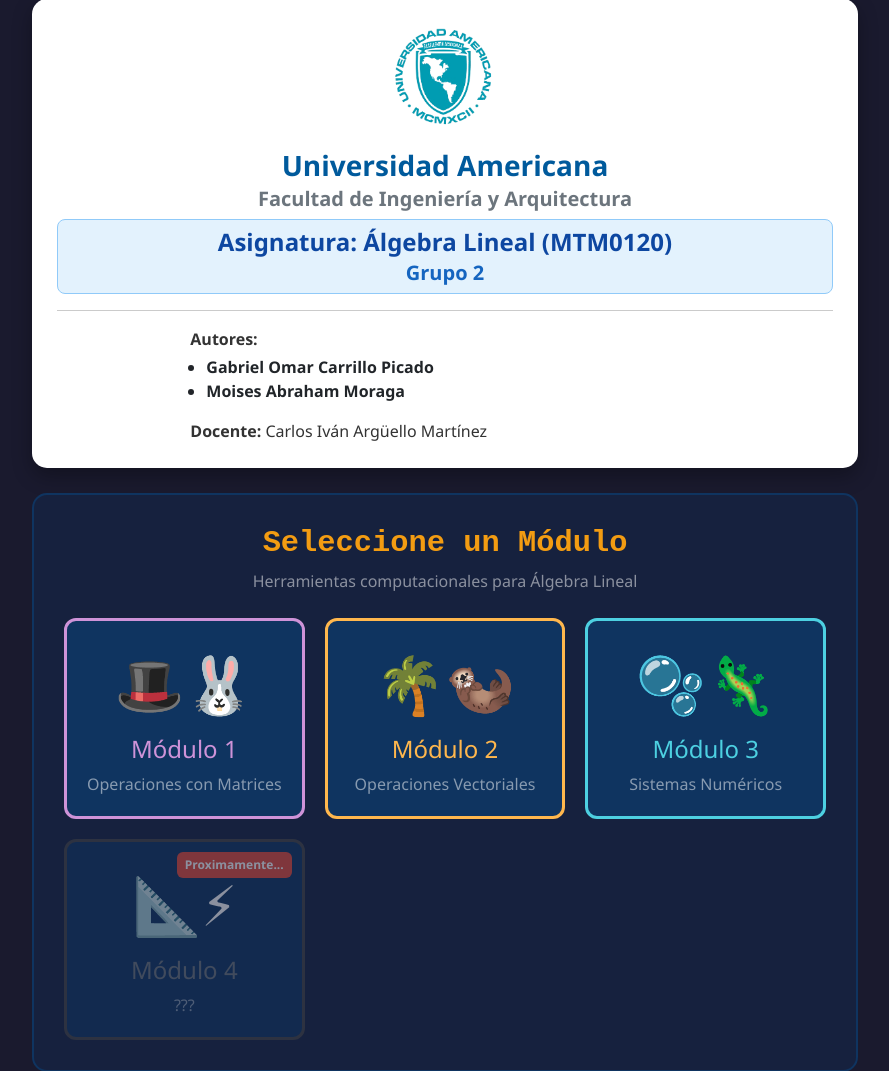
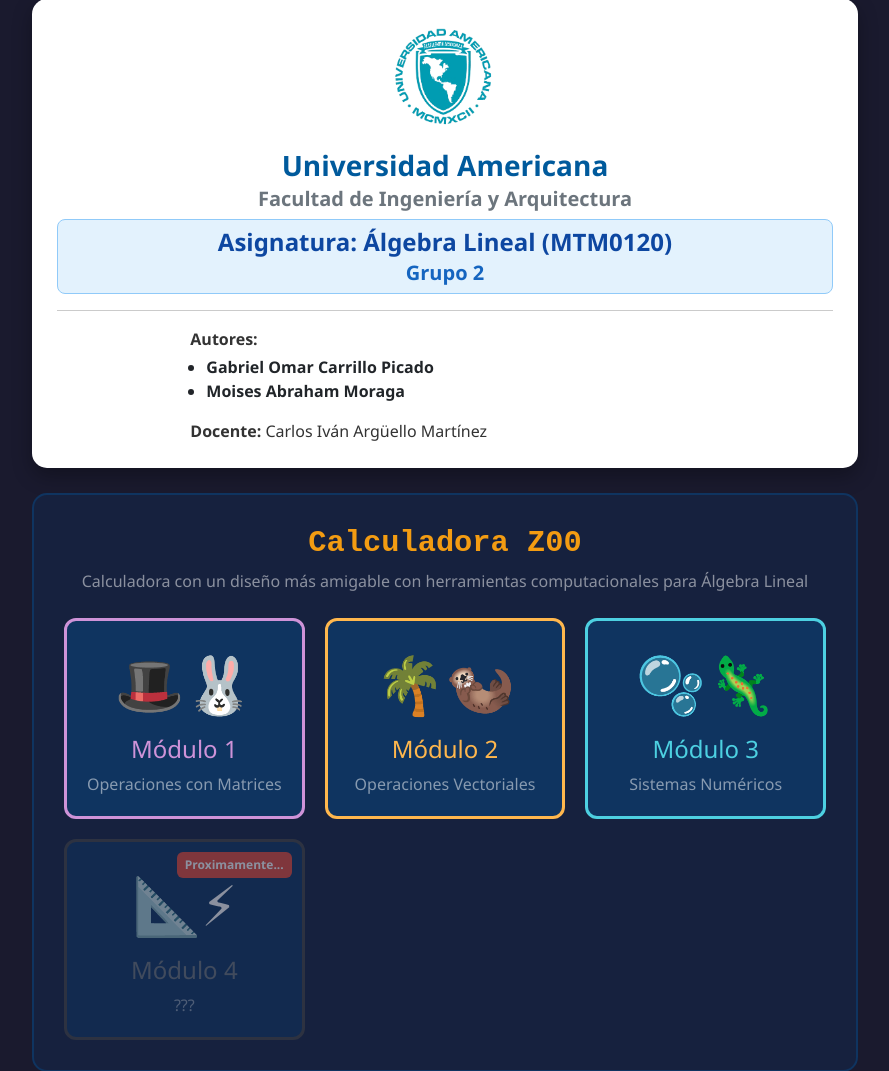
Before and after one commit to gomcarrillo-ux/CalculadoraZoo, a Flask app: page / in a window 1280 px wide. Shown: the part 103-1174 px from the top of the page, without its empty margins (195-1084 px from the left). Run offline with Flask 3, Linux system fonts and the light colour scheme.

Commit message:
titulo y descripcion

```diff
--- a/templates/menu.html
+++ b/templates/menu.html
@@ -60,8 +60,8 @@
 
         <!-- SECCIÓN DE SELECCIÓN DE MÓDULOS -->
         <div class="modules-container text-center">
-            <h2 class="title-modules">Seleccione un Módulo</h2>
-            <p class="text-white-50 mt-2 mb-0">Herramientas computacionales para Álgebra Lineal</p>
+            <h2 class="title-modules">Calculadora Z00</h2>
+            <p class="text-white-50 mt-2 mb-0">Calculadora con un diseño más amigable con herramientas computacionales para Álgebra Lineal</p>
             <div class="grid-select">
 
                 <!-- MÓDULO 1: MATRICES -->
```
